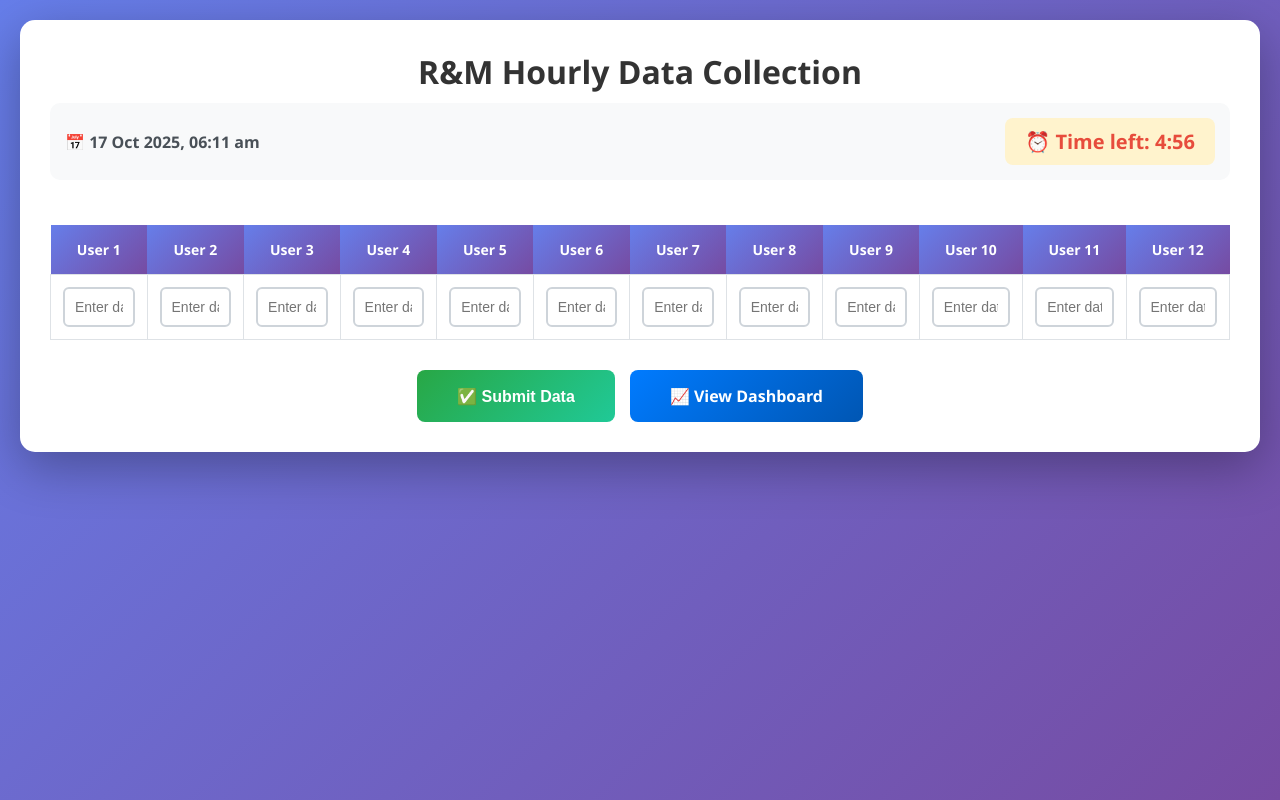
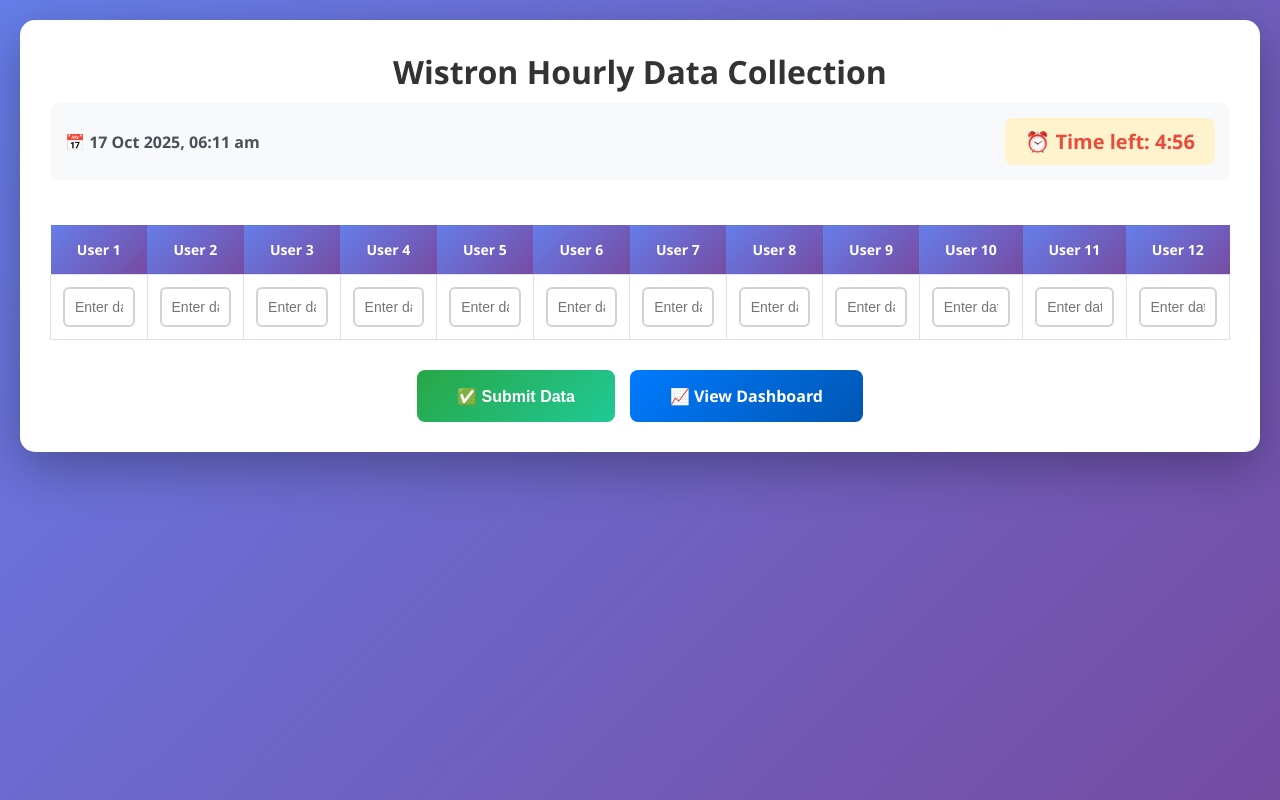
Before and after one commit to kavyaGN/DataCollections, a plain HTML site: page index.html in a window 1280 px wide. Drawn offline with Linux system fonts and the light colour scheme.

Commit message:
Update title and header for Wistron data entry

```diff
--- a/index.html
+++ b/index.html
@@ -3,7 +3,7 @@
 <head>
     <meta charset="UTF-8">
     <meta name="viewport" content="width=device-width, initial-scale=1.0">
-    <title> R&M Hourly Data Entry</title>
+    <title> wistron Hourly Data Entry</title>
     <style>
         * {
             margin: 0;
@@ -182,7 +182,7 @@
 </head>
 <body>
     <div class="container">
-        <h1>R&M Hourly Data Collection</h1>
+        <h1>Wistron Hourly Data Collection</h1>
 
         <div class="info-bar">
             <div class="timestamp" id="timestamp"></div>
```
